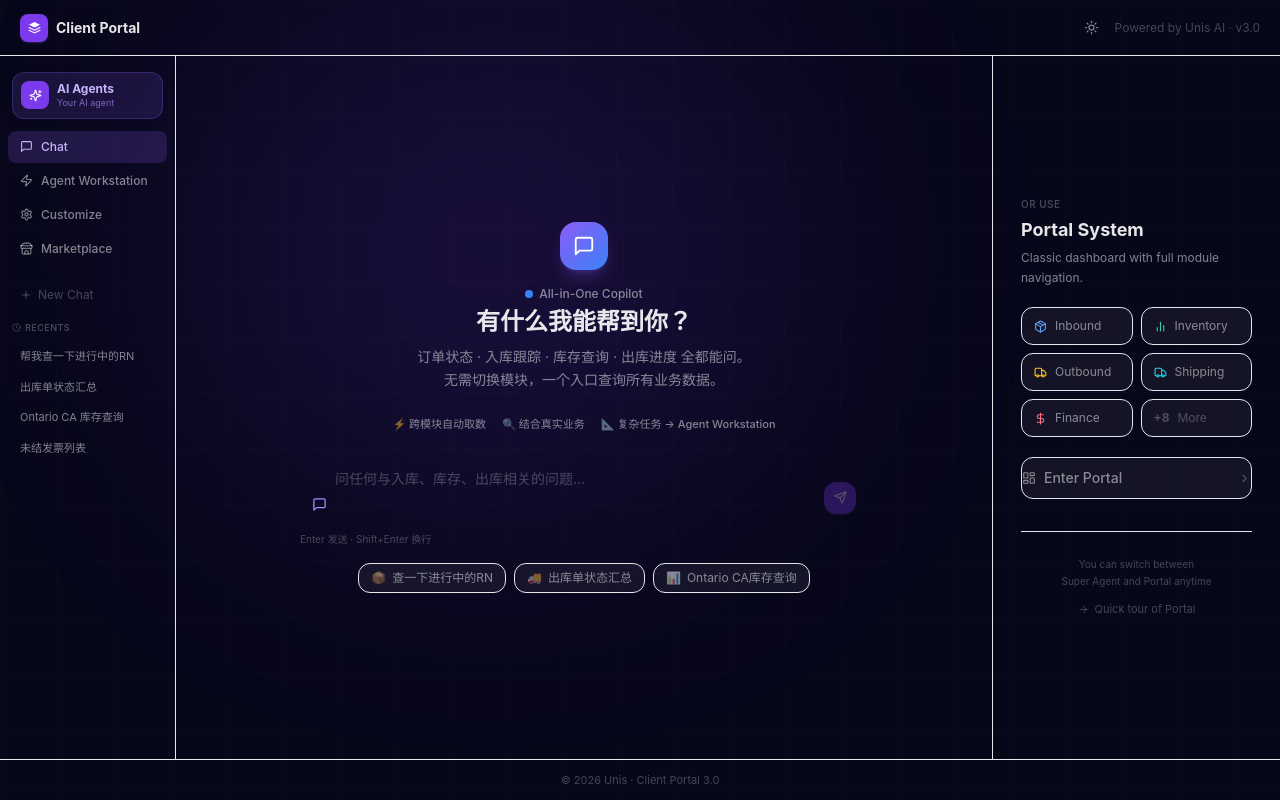
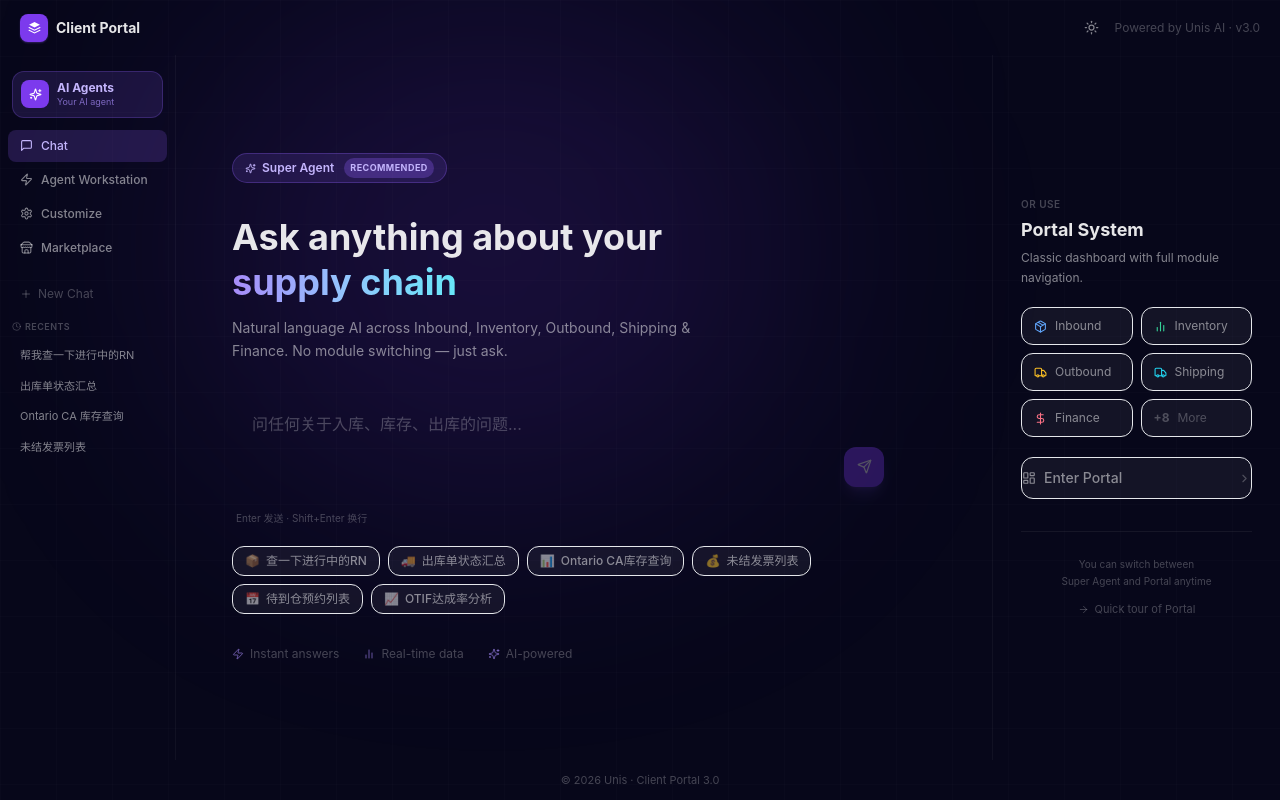
Before and after one commit to WYJade/CP-Announcement-management, a React (Vite) app: page /landing in a window 1280 px wide. Built offline with nearby package versions, Linux system fonts and the light colour scheme.

Commit message:
feat(landing): restore Super Agent hero style in center, larger input, subtle dividers, no header/footer borders

```diff
--- a/src/components/Landing/LandingPage.tsx
+++ b/src/components/Landing/LandingPage.tsx
@@ -248,7 +248,8 @@ export default function LandingPage() {
   const text1   = dark ? 'text-white/90' : 'text-gray-900'
   const text2   = dark ? 'text-white/50' : 'text-gray-500'
   const text3   = dark ? 'text-white/25' : 'text-gray-400'
-  const divider = dark ? 'border-white/6' : 'border-gray-200'
+  const divider  = dark ? 'border-white/[0.06]' : 'border-gray-100'   // 横向（内部区域用，很淡）
+  const vDivider = dark ? 'border-white/[0.04]' : 'border-gray-100/80' // 竖向分栏线，更淡
   const hoverBg = dark ? 'hover:bg-white/8' : 'hover:bg-gray-100'
   const inputBg = dark ? 'bg-white/6 placeholder-white/25 text-white/90' : 'bg-white placeholder-gray-400 text-gray-800'
   const chipCls = dark
@@ -268,7 +269,7 @@ export default function LandingPage() {
       )}
 
       {/* ── Header ── */}
-      <header className={`relative z-10 flex items-center justify-between px-5 py-3 border-b ${divider}`}>
+      <header className="relative z-10 flex items-center justify-between px-5 py-3">
         <div className="flex items-center gap-2">
           <div className="w-7 h-7 bg-violet-600 rounded-lg flex items-center justify-center shadow-sm shadow-violet-500/30">
             <svg width="13" height="13" viewBox="0 0 24 24" fill="none">
@@ -294,7 +295,7 @@ export default function LandingPage() {
       <div className="relative z-10 flex flex-1 min-h-0 overflow-hidden">
 
         {/* ════ Col 1: Agent nav sidebar (narrow) ════ */}
-        <div className={`w-44 shrink-0 flex flex-col border-r ${divider} py-4`}>
+        <div className={`w-44 shrink-0 flex flex-col border-r ${vDivider} py-4`}>
           {/* AI Agents header */}
           <div className="px-3 mb-3">
             <div className="flex items-center gap-2 px-2 py-2 rounded-xl bg-violet-500/15 border border-violet-500/25">
@@ -362,69 +363,96 @@ export default function LandingPage() {
         <div className="flex-1 flex flex-col min-h-0 overflow-hidden">
 
           {!inConversation ? (
-            /* ── Initial chat state ── */
-            <div className="flex-1 flex flex-col items-center justify-center px-8 py-8 overflow-y-auto">
+            /* ── Super Agent initial state ── */
+            <div className="flex-1 flex flex-col justify-center px-14 py-12 overflow-y-auto">
+              <div className="w-full max-w-2xl">
 
-              {/* Agent icon */}
-              <div className="w-12 h-12 bg-gradient-to-br from-violet-500 to-blue-500 rounded-2xl flex items-center justify-center mb-4 shadow-lg shadow-violet-500/25">
-                <MessageSquare size={22} className="text-white" />
+                {/* Badge */}
+                <div className="flex items-center gap-2 mb-8">
+                  <div className={`flex items-center gap-1.5 px-3 py-1 rounded-full border text-xs font-semibold ${
+                    dark ? 'bg-violet-500/15 border-violet-500/30 text-violet-300' : 'bg-violet-50 border-violet-200 text-violet-600'
+                  }`}>
+                    <Sparkles size={11} />
+                    Super Agent
+                    <span className={`ml-1 px-1.5 py-0.5 rounded-full text-[9px] font-bold tracking-wider uppercase ${
+                      dark ? 'bg-violet-500/30' : 'bg-violet-200 text-violet-700'
+                    }`}>Recommended</span>
+                  </div>
                 </div>
 
-              <div className="flex items-center gap-1.5 mb-1">
-                <span className="w-2 h-2 rounded-full bg-blue-500" />
-                <span className={`text-xs font-medium ${text2}`}>All-in-One Copilot</span>
-              </div>
-
-              <h2 className={`text-2xl font-bold mb-2 ${text1}`}>有什么我能帮到你？</h2>
-              <p className={`text-sm ${text2} text-center max-w-sm leading-relaxed mb-6`}>
-                订单状态 · 入库跟踪 · 库存查询 · 出库进度 全都能问。<br />
-                无需切换模块，一个入口查询所有业务数据。
+                {/* Headline */}
+                <h1 className={`text-4xl font-bold leading-tight mb-3 ${text1}`}>
+                  Ask anything about your
+                  <br />
+                  <span className="bg-gradient-to-r from-violet-400 via-blue-300 to-cyan-300 bg-clip-text text-transparent">
+                    supply chain
+                  </span>
+                </h1>
+                <p className={`text-sm ${text2} mb-8 leading-relaxed max-w-lg`}>
+                  Natural language AI across Inbound, Inventory, Outbound, Shipping &amp; Finance.
+                  No module switching — just ask.
                 </p>
 
-              {/* Hint chips */}
-              <div className="flex items-center gap-4 mb-6 flex-wrap justify-center">
-                {['⚡ 跨模块自动取数', '🔍 结合真实业务', '📐 复杂任务 → Agent Workstation'].map(h => (
-                  <span key={h} className={`text-[11px] font-medium ${text2}`}>{h}</span>
-                ))}
-              </div>
-
-              {/* Input box */}
-              <div className="w-full max-w-xl mb-4">
-                <div className={`flex items-end gap-2 rounded-2xl px-4 py-3 transition-all ${
-                  dark ? 'bg-white/6 focus-within:bg-white/9' : 'bg-white shadow-sm focus-within:shadow-md border border-gray-200 focus-within:border-violet-400'
+                {/* ── Input box — large ── */}
+                <div className="mb-5">
+                  <div className={`flex items-end gap-3 rounded-2xl px-5 py-4 transition-all ${
+                    dark
+                      ? 'bg-white/7 focus-within:bg-white/10'
+                      : 'bg-white shadow-md border border-gray-200 focus-within:border-violet-400 focus-within:shadow-lg'
                   }`}>
-                  <MessageSquare size={15} className="text-violet-400 shrink-0 mb-0.5" />
                     <textarea
                       ref={textareaRef}
                       value={inputVal}
                       onChange={e => setInputVal(e.target.value)}
                       onKeyDown={e => { if (e.key === 'Enter' && !e.shiftKey) { e.preventDefault(); handleSend() } }}
-                    placeholder="问任何与入库、库存、出库相关的问题..."
-                    rows={2}
-                    className={`flex-1 bg-transparent text-sm resize-none focus:outline-none leading-relaxed ${inputBg}`}
+                      placeholder="问任何关于入库、库存、出库的问题..."
+                      rows={3}
+                      className={`flex-1 bg-transparent text-base resize-none focus:outline-none leading-relaxed ${inputBg}`}
                     />
                     <button
                       onClick={() => handleSend()}
                       disabled={!inputVal.trim() || isTyping}
-                    className="shrink-0 w-8 h-8 rounded-xl bg-violet-600 hover:bg-violet-500 disabled:opacity-30 flex items-center justify-center transition-colors shadow-sm shadow-violet-500/25"
+                      className="shrink-0 w-10 h-10 rounded-xl bg-violet-600 hover:bg-violet-500 disabled:opacity-30 flex items-center justify-center transition-colors shadow-lg shadow-violet-500/30 mb-0.5"
                     >
-                    <Send size={13} className="text-white" />
+                      <Send size={15} className="text-white" />
                     </button>
                   </div>
                   <p className={`text-[10px] ${text3} mt-1.5 ml-1`}>Enter 发送 · Shift+Enter 换行</p>
                 </div>
 
-              {/* Quick chips */}
-              <div className="flex flex-wrap gap-2 justify-center max-w-xl">
-                {CHIPS.map(chip => (
+                {/* Quick chips — 2 rows */}
+                <div className="flex flex-wrap gap-2 mb-8">
+                  {[
+                    { icon: '📦', text: '查一下进行中的RN' },
+                    { icon: '🚚', text: '出库单状态汇总' },
+                    { icon: '📊', text: 'Ontario CA库存查询' },
+                    { icon: '💰', text: '未结发票列表' },
+                    { icon: '📅', text: '待到仓预约列表' },
+                    { icon: '📈', text: 'OTIF达成率分析' },
+                  ].map(chip => (
                     <button
                       key={chip.text}
                       onClick={() => handleSend(chip.text)}
-                    className={`flex items-center gap-1.5 px-3 py-1.5 rounded-xl border text-xs transition-all ${chipCls}`}
+                      className={`flex items-center gap-1.5 px-3 py-1.5 rounded-xl border text-xs font-medium transition-all ${chipCls}`}
                     >
                       <span>{chip.icon}</span>{chip.text}
                     </button>
                   ))}
+                </div>
+
+                {/* Feature row */}
+                <div className="flex items-center gap-6">
+                  {[
+                    { icon: Zap, text: 'Instant answers' },
+                    { icon: BarChart2, text: 'Real-time data' },
+                    { icon: Sparkles, text: 'AI-powered' },
+                  ].map(({ icon: Icon, text }) => (
+                    <div key={text} className={`flex items-center gap-1.5 text-xs ${text3}`}>
+                      <Icon size={12} className="text-violet-400/60" />
+                      {text}
+                    </div>
+                  ))}
+                </div>
               </div>
             </div>
           ) : (
@@ -531,7 +559,7 @@ export default function LandingPage() {
         </div>
 
         {/* ════ Col 3: Portal System (unchanged) ════ */}
-        <div className={`w-72 shrink-0 flex flex-col justify-center px-7 py-10 border-l ${divider}`}>
+        <div className={`w-72 shrink-0 flex flex-col justify-center px-7 py-10 border-l ${vDivider}`}>
           <div className="mb-5">
             <p className={`text-[10px] ${text3} uppercase tracking-wider font-semibold mb-1`}>Or use</p>
             <h2 className={`text-lg font-bold ${text1}`}>Portal System</h2>
@@ -582,7 +610,7 @@ export default function LandingPage() {
       </div>
 
       {/* ── Footer ── */}
-      <footer className={`relative z-10 py-3 text-center text-[11px] ${text3} border-t ${divider}`}>
+      <footer className={`relative z-10 py-3 text-center text-[11px] ${text3}`}>
         © 2026 Unis · Client Portal 3.0
       </footer>
     </div>
```
Lines whose indentation alone changed are shown as unchanged.
